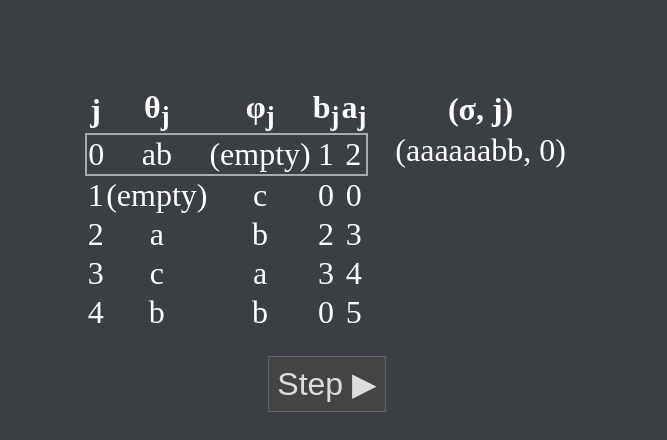
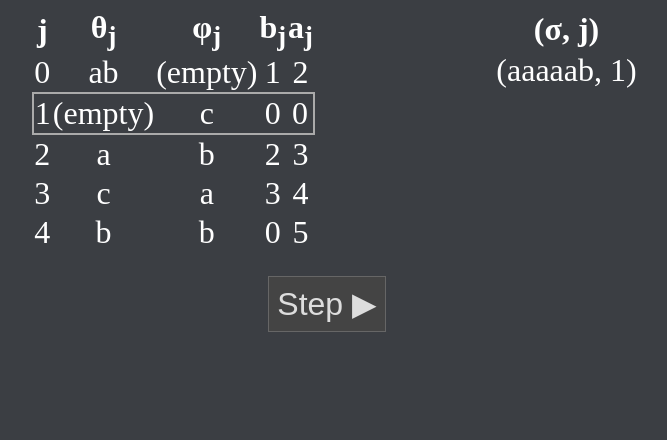
Before and after one commit to ianmelendez95/formalgo, a plain HTML site: page client/index.html in a window 1280 px wide. Both pictures are taken after a click on the button "Step ▶". Shown: the whole page, without its empty margins (313-980 px from the left). Drawn offline with Linux system fonts and the light colour scheme.

Commit message:
added support for stepping through states

```diff
--- a/client/index.css
+++ b/client/index.css
@@ -6,12 +6,43 @@ body {
     font-size: 2rem;
 }
 
+#instructions-state-buttons {
+    width: 80%;
+    text-align: center;
+    margin: 0 auto;
+}
+
+#instructions-and-state {
+    display: block;
+    width: 100%;
+}
+
+#instructions-table-container,
+#state-table-container {
+    display: inline-block;
+    width: 45%;
+}
+
 /* ***************** *
  * INSTRUCTION TABLE *
  * ***************** */
 
+#instructions-table-container {
+    text-align: end;
+}
+
 .instruction-table {
     border-collapse: collapse;
+    display: inline-block;
+}
+
+.instruction-table .current-instruction {
+    border: 2px solid #aaa;
+    box-sizing: border-box;
+}
+
+.instruction-table tr {
+
 }
 
 .instruction-table-header {
@@ -22,10 +53,6 @@ body {
     text-align: center;
 }
 
-.current-instruction {
-    border: 2px solid #aaa
-}
-
 /* ***** *
  * STATE *
  * ***** */
@@ -34,6 +61,11 @@ body {
     display: inline-block;
     vertical-align: top;
     margin-left: 1rem;
+    text-align: center;
+}
+
+.state-table {
+    display: inline-block;
 }
 
 /* ******* *
--- a/client/index.html
+++ b/client/index.html
@@ -7,17 +7,16 @@
 </head>
 <body>
   <div id="instructions-state-buttons">
-    <div id="instructions-and-state" style="display: inline-block; margin-top: 5rem;">
-      <div id="instructions-table-container" style="display: inline-block"></div>
+    <div id="instructions-and-state">
+      <div id="instructions-table-container"></div>
       <div id="state-table-container"></div>
     </div>
     <div id="buttons" class="buttons">
-      <button class="step-button">Step ▶</button>
+      <button id="step-button" class="step-button" onclick="handleStep()">Step ▶</button>
     </div>
   </div>
   <script src="index.js"></script>
   <script>
-
   </script>
 </body>
 </html>
--- a/client/index.js
+++ b/client/index.js
@@ -29,11 +29,15 @@ function instructionsToTable(j, instructions) {
 function instructionToRow(j, instruction) {
   return (instruction.j === j ? "<tr class='current-instruction'>\n" : "<tr>\n")
     + "  <td class='instruction-table-cell'>\n" + instruction.j + "</td>\n"
-    + "  <td class='instruction-table-cell'>\n" + instruction.theta + "</td>\n"
-    + "  <td class='instruction-table-cell'>\n" + instruction.phi + "</td>\n"
+    + "  <td class='instruction-table-cell'>\n" + instructionStringToText(instruction.theta) + "</td>\n"
+    + "  <td class='instruction-table-cell'>\n" + instructionStringToText(instruction.phi) + "</td>\n"
     + "  <td class='instruction-table-cell'>\n" + instruction.b + "</td>\n"
     + "  <td class='instruction-table-cell'>\n" + instruction.a + "</td>\n"
     + "</tr>"
+}
+
+function instructionStringToText(string) {
+    return string.length === 0 ? "(empty)" : string
 }
 
 function renderInstructionTable(j, instructions) {
@@ -42,14 +46,12 @@ function renderInstructionTable(j, instructions) {
 }
 
 var GCD_INSTRUCTIONS =
-  [ new Instruction(0, "ab", "(empty)", 1, 2),
-    new Instruction(1, "(empty)", "c", 0, 0),
+  [ new Instruction(0, "ab", "", 1, 2),
+    new Instruction(1, "", "c", 0, 0),
     new Instruction(2, "a", "b", 2, 3),
     new Instruction(3, "c", "a", 3, 4),
     new Instruction(4, "b", "b", 0, 5)
   ]
-
-renderInstructionTable(0, GCD_INSTRUCTIONS)
 
 /* ***** *
  * STATE *
@@ -74,4 +76,56 @@ function renderState(state) {
     stateToTable(state)
 }
 
-renderState(GCD_INITIAL_STATE)
+/* ********* *
+ * EVALUATOR *
+ * ********* */
+
+var currentState = GCD_INITIAL_STATE
+var currentInstructions = GCD_INSTRUCTIONS
+
+function handleStep() {
+    currentState = eval(currentInstructions, currentState)
+    renderEvaluator()
+}
+
+function renderEvaluator() {
+    renderInstructionTable(currentState.j, currentInstructions)
+    renderState(currentState)
+}
+
+function eval(instructions, state) {
+    return evalInstruction(findInstruction(state.j, instructions), state)
+}
+
+function findInstruction(j, instructions) {
+    for (var i = 0; i < instructions.length; i++) {
+        if (instructions[i].j === j) {
+            return instructions[i]
+        }
+    }
+
+    throw new Error("No instruction found: j=" + j)
+}
+
+function evalInstruction(instruction, state) {
+    var split = splitTheta(instruction.theta, state.sigma)
+    if (split) {
+        return new State(split.before + instruction.phi + split.after, instruction.b)
+    } else {
+        return new State(state.sigma, instruction.a)
+    }
+}
+
+function splitTheta(theta, input) {
+    var index = input.indexOf(theta)
+    if (index === -1) {
+        return null
+    } else {
+        return {
+            before: input.substring(0, index),
+            after: input.substring(index + theta.length)
+        }
+    }
+}
+
+renderEvaluator(GCD_INSTRUCTIONS, GCD_INITIAL_STATE)
```
